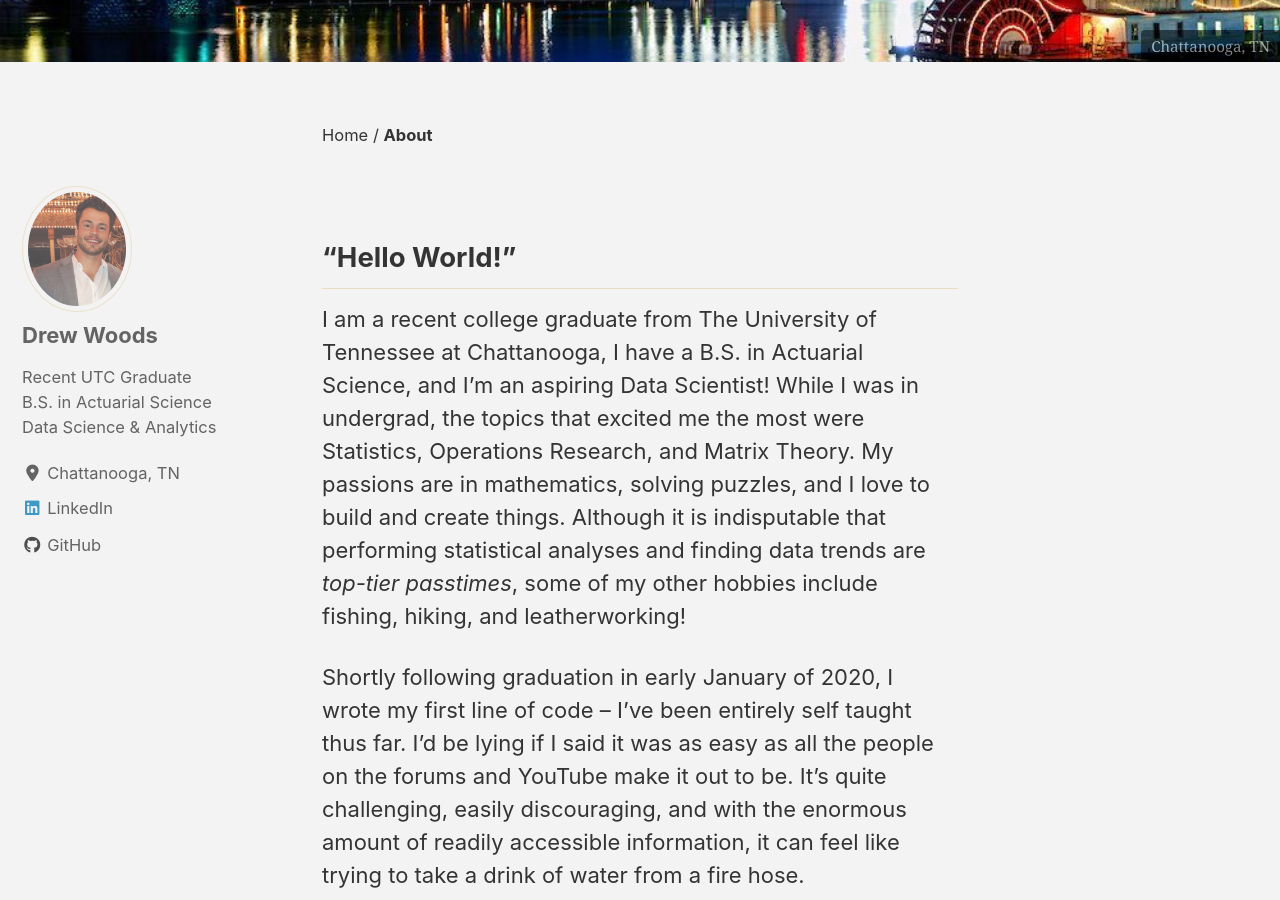
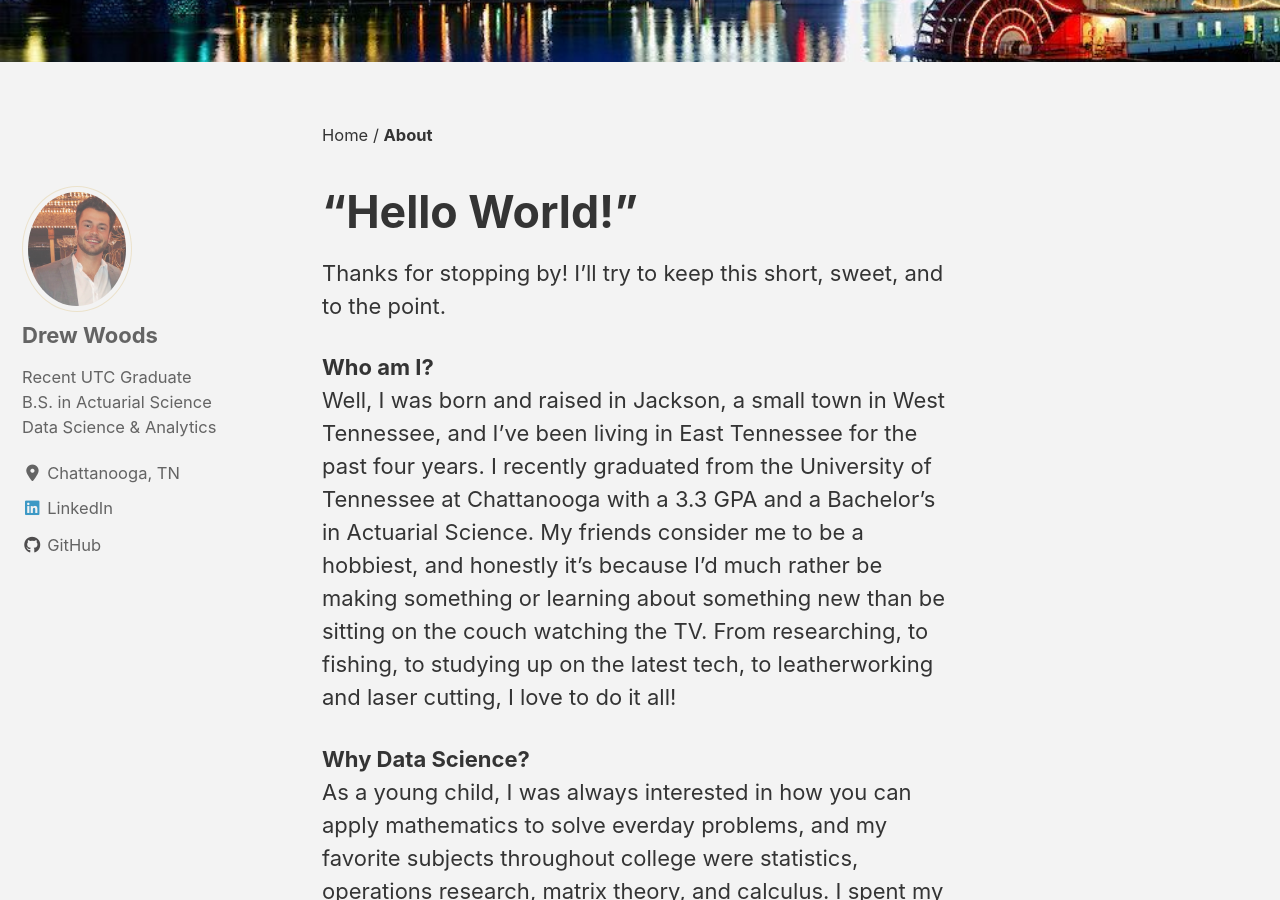
Before and after one commit to backdoordata/backdoordata.github.io, a Jekyll site: the page built from _pages/about.md, in a window 1280 px wide and 900 px high, scrolled down 408 px. Built offline with Jekyll 4.4.1, drawn with Linux system fonts in a browser that asks for light colours; cached includes are drawn as plain includes; nearby versions of some CDN libraries; some of the changed text lies outside the part shown.

Commit message:
ML Proj1

```diff
--- a/_pages/about.md
+++ b/_pages/about.md
@@ -4,16 +4,27 @@ permalink: /about/
 breadcrumbs: true
 header:
     overlay_image: "/images/night-nooga-header.jpg"
-    caption: "Chattanooga, TN"
+    caption:
     actions:
-      - label: "Contact"
+      - label: "Contact me!"
         url: "https://www.linkedin.com/in/drew-woods-4b609b17a/"
 excerpt: "Drew Woods"
 ---
 
-## **"Hello World!"**
-I am a recent college graduate from The University of Tennessee at Chattanooga, I have a B.S. in Actuarial Science, and I'm an aspiring Data Scientist! While I was in undergrad, the topics that excited me the most were Statistics, Operations Research, and Matrix Theory. My passions are in mathematics, solving puzzles, and I love to build and create things. Although it is indisputable that performing statistical analyses and finding data trends are *top-tier passtimes*, some of my other hobbies include fishing, hiking, and leatherworking!
+# <span style="font-size:1.3em;">"Hello World!"</span>
+<!-- I am a recent college graduate from The University of Tennessee at Chattanooga, I have a B.S. in Actuarial Science, and I'm an aspiring Data Scientist! While I was in undergrad, the topics that excited me the most were Statistics, Operations Research, and Matrix Theory. My passions are in mathematics, solving puzzles, and I love to build and create things. Although it is indisputable that performing statistical analyses and finding data trends are *top-tier passtimes*, some of my other hobbies include fishing, hiking, and leatherworking!
 
 Shortly following graduation in early January of 2020, I wrote my first line of code -- I've been entirely self taught thus far. I'd be lying if I said it was as easy as all the people on the forums and YouTube make it out to be. It's quite challenging, easily discouraging, and with the enormous amount of readily accessible information, it can feel like trying to take a drink of water from a fire hose.
 
-**<center><span style="font-size:1.1em;">So, I created this portfolio to document my journey.</span></center>**
+**<center><span style="font-size:1.1em;">So, I created this portfolio to document my journey.</span></center>** -->
+
+Thanks for stopping by! I'll try to keep this short, sweet, and to the point.
+
+**Who am I?**
+Well, I was born and raised in Jackson, a small town in West Tennessee, and I've been living in East Tennessee for the past four years. I recently graduated from the University of Tennessee at Chattanooga with a 3.3 GPA and a Bachelor's in Actuarial Science. My friends consider me to be a hobbiest, and honestly it's because I'd much rather be making something or learning about something new than be sitting on the couch watching the TV. From researching, to fishing, to studying up on the latest tech, to leatherworking and laser cutting, I love to do it all!
+
+**Why Data Science?**
+As a young child, I was always interested in how you can apply mathematics to solve everday problems, and my favorite subjects throughout college were statistics, operations research, matrix theory, and calculus. I spent my junior year as an undergraduate researcher working under my Operations Research professor, and that's when I fell in love with research. I discovered data science soon after graduation as I was desparetly looking for a career path that fully endorsed continual learning. In data science, you get to research and dig into real data to find answers, and it also combines my four favorite branches of mathematics. For me, it was a no-brainer.
+
+**What is the purpose of this site?**
+After discovering that this what I wanted, I realized I'd inevitably need to learn how to code. So, in early January of 2020, I wrote my first line of code. I started by taking two open online courses from UC Berkely, but I soon realized that the only way to learn how to code was to write code. Thus, I created this web page as a platform to host my journey of learning Python, and data science.
```
